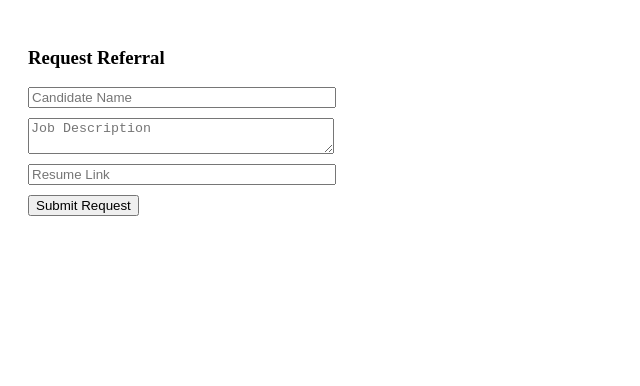
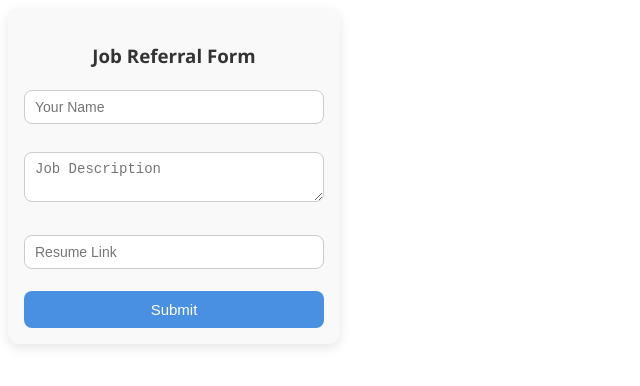
Before and after one commit to anasanshu/referloop-extension, a React (Vite) app: page / in a window 1280 px wide. Both pictures are taken after a click on the button "Request Referral". Shown: the top 386 px of the page, without its empty margins (0-640 px from the left). Built offline with nearby package versions, Linux system fonts and the light colour scheme.

Commit message:
Updated request referral page with popup page
Added request referral page with popup page
and also updated the css from popup page

```diff
--- a/src/main.tsx
+++ b/src/main.tsx
@@ -1,10 +1,8 @@
 import { StrictMode } from 'react';
 import { createRoot } from 'react-dom/client';
 import './index.css';
-import Popup from './Popup';
 
 createRoot(document.getElementById('root')!).render(
    <StrictMode>
-      <Popup />
     </StrictMode>
 )
--- a/src/Popup.css
+++ b/src/popup/RequestReferral.css
@@ -1,4 +1,3 @@
-/* src/popup/Popup.css */
 .popup-container {
   padding: 16px;
   width: 300px;
--- a/src/popup/RequestReferral.tsx
+++ b/src/popup/RequestReferral.tsx
@@ -1,55 +1,49 @@
-import React, { useState } from "react";
-import { useNavigate } from "react-router-dom";
+import React, { useState } from 'react';
+import './RequestReferral.css';
 
-export default function RequestReferral() {
-    const navigate = useNavigate();
-    const [name, setName] = useState("");
-    const [jd, setJd] = useState("");
-    const [resume, setResume] = useState("");
+const Popup = () => {
+    const [name, setName] = useState('');
+    const [jobDesc, setJobDesc] = useState('');
+    const [resumeLink, setResumeLink] = useState('');
 
     const handleSubmit = (e: React.FormEvent) => {
         e.preventDefault();
-
-        const newReferral = {
-            id: Date.now().toString(),
+        console.log('Submitted Data:', {
             name,
-            jd,
-            resume
-        };
-
-        const current = JSON.parse(localStorage.getItem("referrals") || "[]");
-        const updated = [...current, newReferral];
-        localStorage.setItem("referrals", JSON.stringify(updated));
-
-        // In real scenario: send POST to backend
-
-        navigate("/");
+            jobDesc,
+            resumeLink
+        });
+        alert('Form submitted!');
     };
 
     return (
-        <div style={{ padding: "20px", width: "300px" }}>
-            <h3>Request Referral</h3>
+        <div className="popup-container">
+            <h3>Job Referral Form</h3>
             <form onSubmit={handleSubmit}>
                 <input
-                    placeholder="Candidate Name"
+                    type="text"
+                    placeholder="Your Name"
                     value={name}
-                    onChange={(e) => setName(e.target.value)}
-                    style={{ display: "block", marginBottom: "10px", width: "100%" }}
-                />
+                    onChange={e => setName(e.target.value)}
+                    required
+                /><br /><br />
                 <textarea
                     placeholder="Job Description"
-                    value={jd}
-                    onChange={(e) => setJd(e.target.value)}
-                    style={{ display: "block", marginBottom: "10px", width: "100%" }}
-                />
+                    value={jobDesc}
+                    onChange={e => setJobDesc(e.target.value)}
+                    required
+                /><br /><br />
                 <input
+                    type="url"
                     placeholder="Resume Link"
-                    value={resume}
-                    onChange={(e) => setResume(e.target.value)}
-                    style={{ display: "block", marginBottom: "10px", width: "100%" }}
-                />
-                <button type="submit">Submit Request</button>
+                    value={resumeLink}
+                    onChange={e => setResumeLink(e.target.value)}
+                    required
+                /><br /><br />
+                <button type="submit">Submit</button>
             </form>
         </div>
     );
-}
+};
+
+export default Popup;
```
Also changed, not shown: src/Popup.tsx (deleted, +0 -49 lines).
